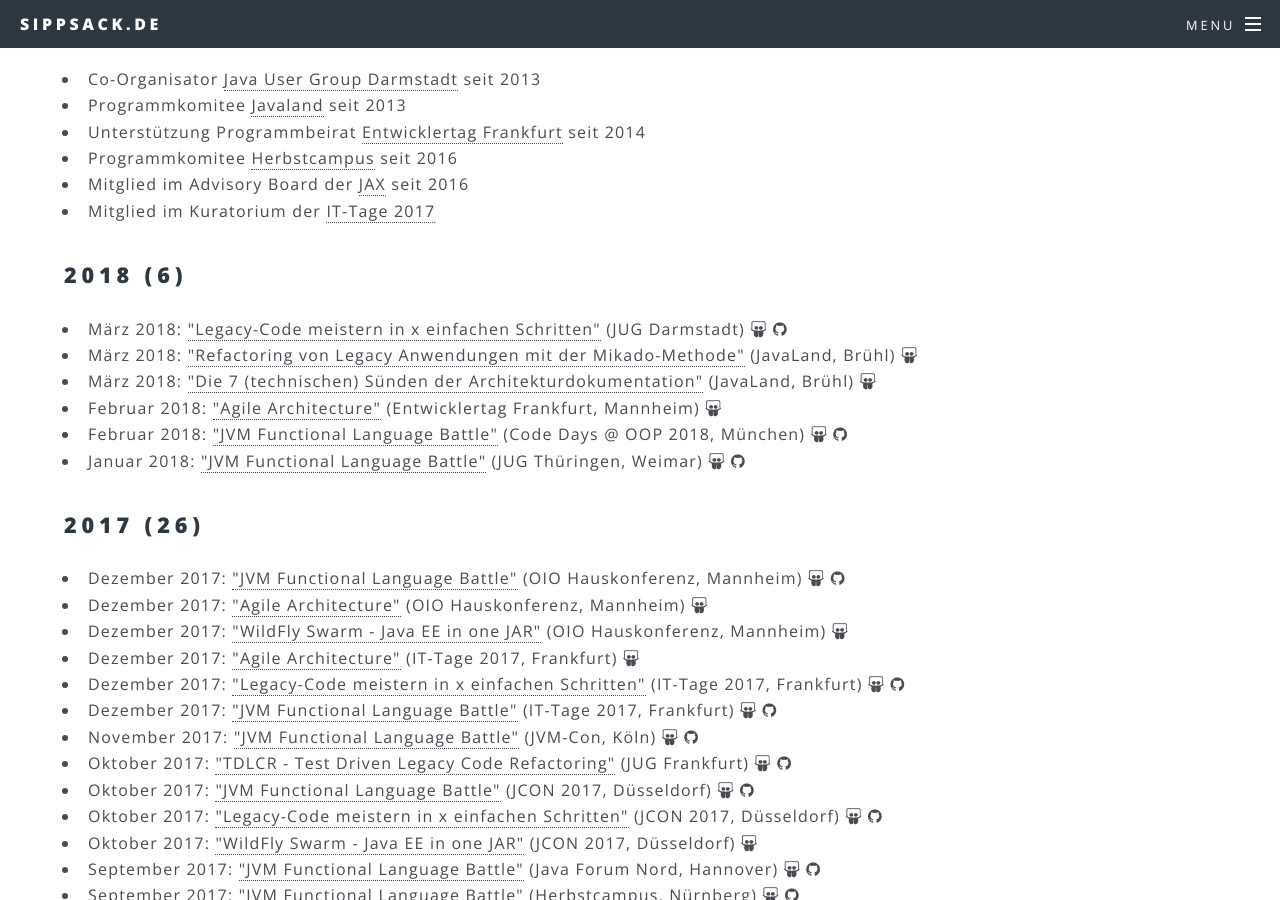
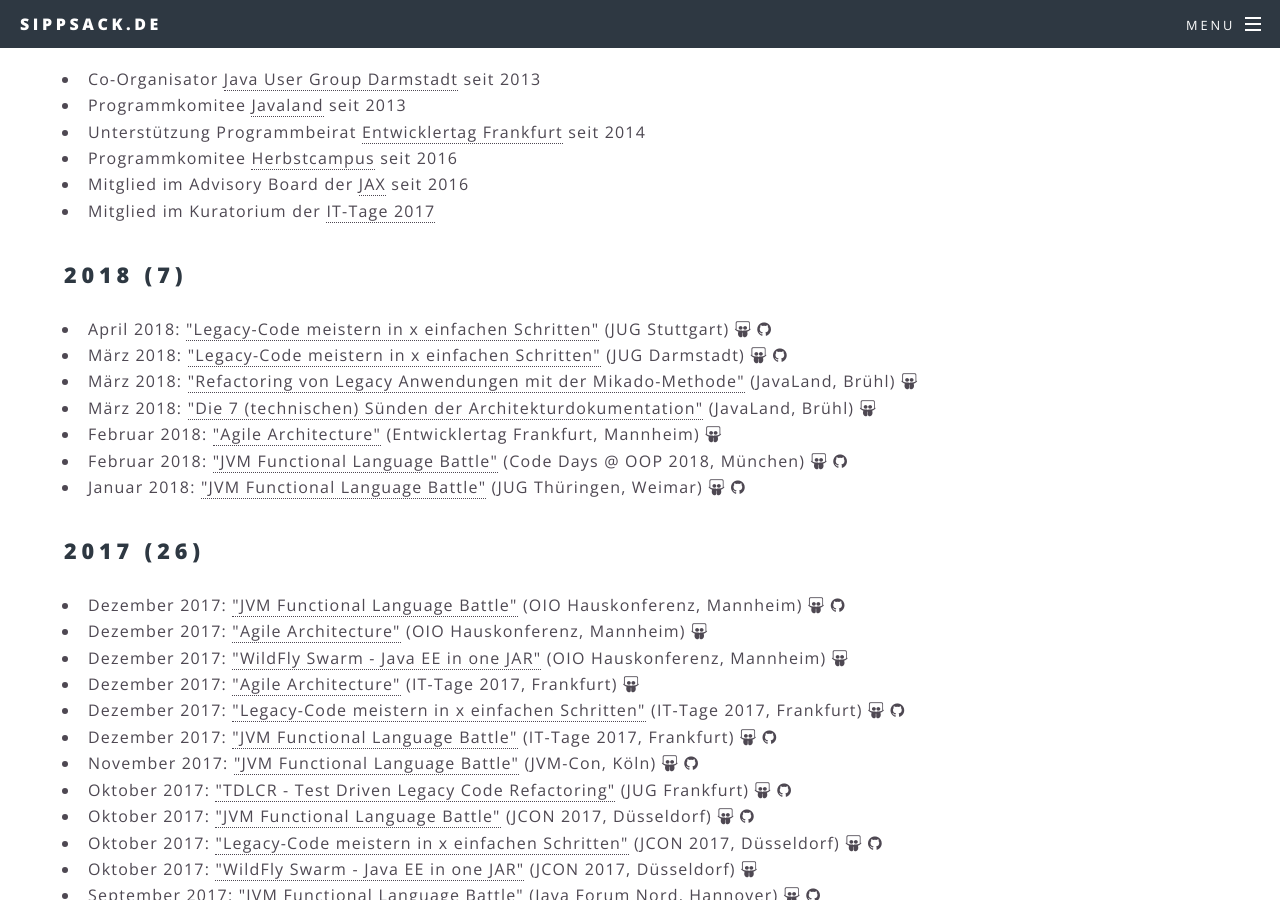
Before and after one commit to sippsack/sippsack.github.io, a Jekyll site: the page built from talks.md, in a window 1280 px wide and 900 px high, scrolled down 435 px. Built offline with Jekyll 4.4.1, drawn with Linux system fonts in a browser that asks for light colours.

Commit message:
added new talks and publications

```diff
--- a/_data/publications.yaml
+++ b/_data/publications.yaml
@@ -1,5 +1,8 @@
 2018:
   - März:
+    - publisher: jaxenter.com
+      title: Java 10 is finally here! A closer look at the new features
+      link: https://jaxenter.com/java-10-is-finally-here-lets-have-a-look-at-its-new-features-142654.html
     - publisher: jaxenter.de
       title: Java 10 ist da! Die neuen Features auf einen Blick
       link: https://jaxenter.de/java-10-features-news-69182
--- a/_data/talks.yaml
+++ b/_data/talks.yaml
@@ -1,4 +1,11 @@
 2018:
+  - April:
+    - conference: JUG Stuttgart
+      title: Legacy-Code meistern in x einfachen Schritten
+      location: Stuttgart
+      link: https://www.jugs.org/va2018/04-12.html
+      slides: https://entwicklertag.de/karlsruhe/2017/sites/entwicklertag.de.karlsruhe.2017/files/folien/Falk%20Sippach%20-%20Legacy%20Code%20meistern%20in%20x%20einfachen%20Schritten.pdf
+      sourcecode: https://github.com/sippsack/BadTelefon-Refactoring-Legacy-Code/tree/jug-s-2018
   - März:
     - conference: JUG Darmstadt
       title: Legacy-Code meistern in x einfachen Schritten
```
